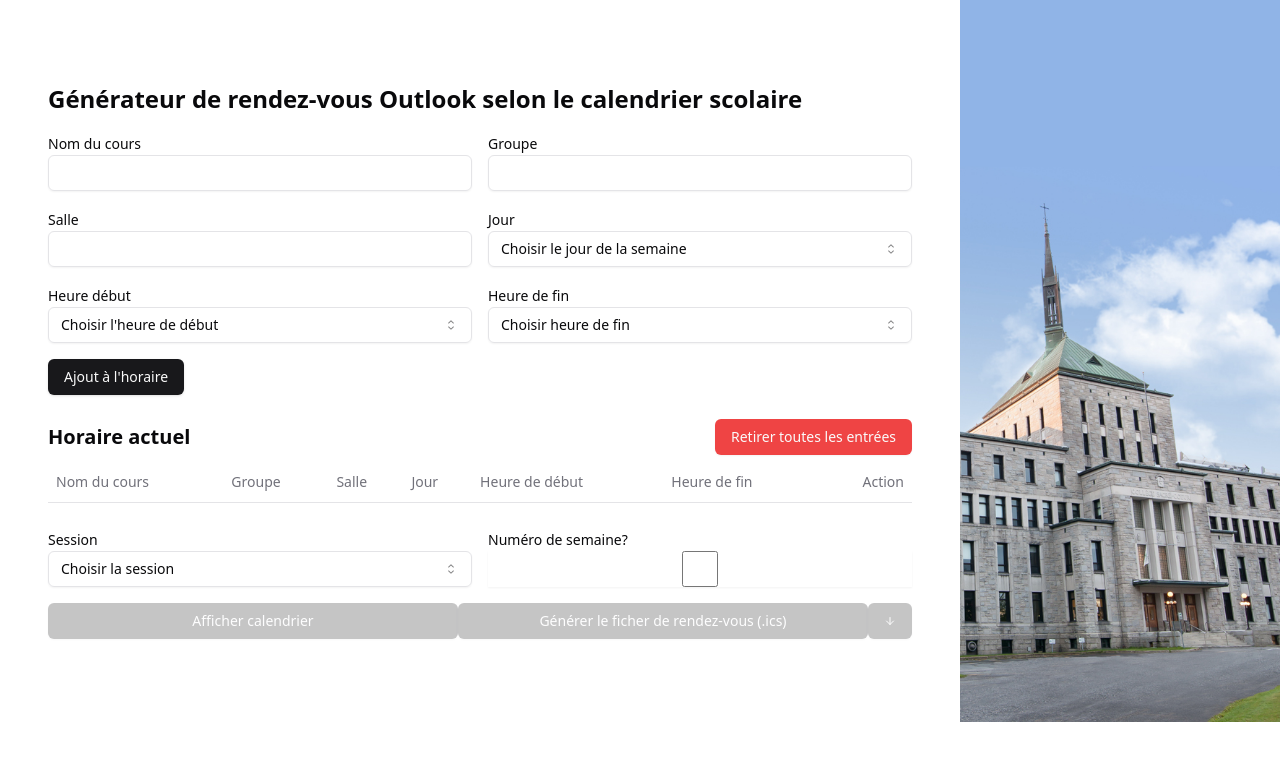
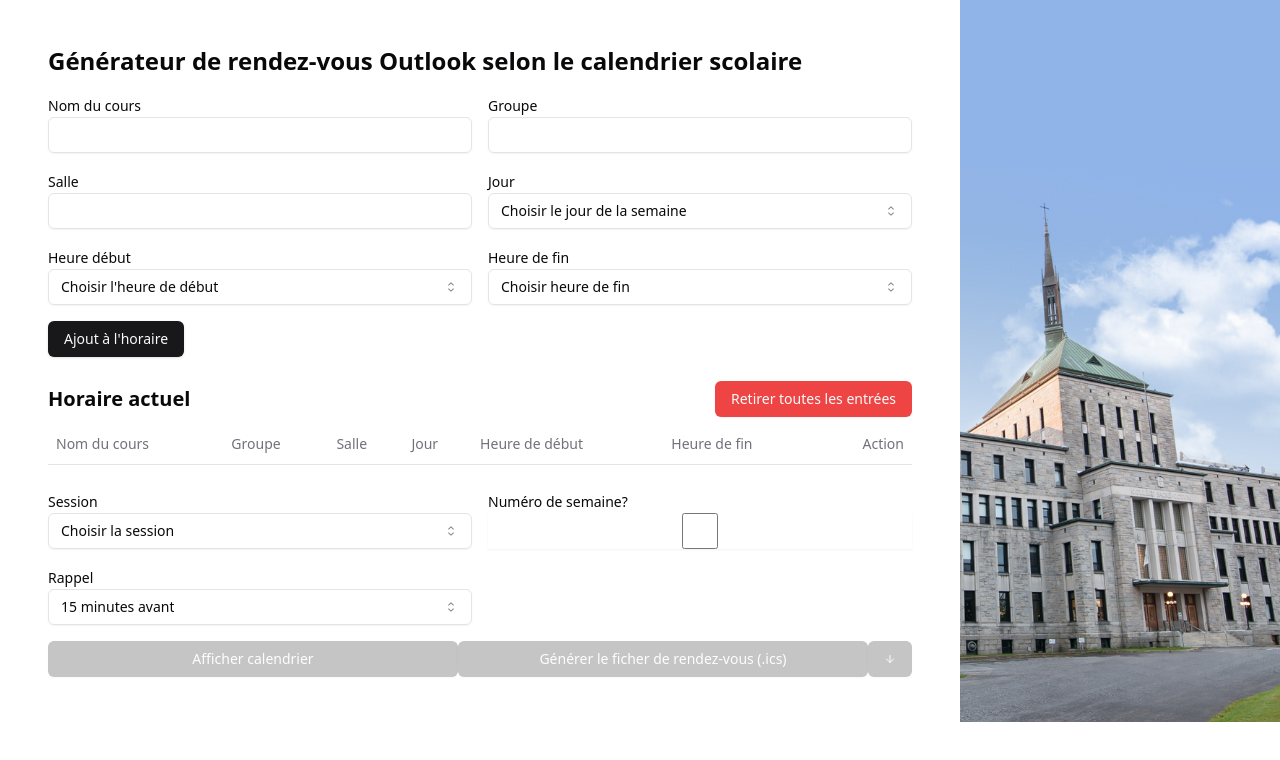
Before and after one commit to cegepvictoetienne/horaire-web, a React (Vite) app: page / in a window 1280 px wide. Shown: the top 760 px of the page. Built offline with nearby package versions, Linux system fonts and the light colour scheme.

Commit message:
ajout option de rappel

```diff
--- a/src/components/horaire-hebdo.tsx
+++ b/src/components/horaire-hebdo.tsx
@@ -73,6 +73,7 @@ export function HoraireHebdoComponent() {
   const [heureDebut, setHeureDebut] = useState('');
   const [heureFin, setHeureFin] = useState('');
   const [jour, setJour] = useState('');
+  const [rappel, setRappel] = useState('15 minutes avant');
   const [horaire, setHoraire] = useState<IEntree[]>([]);
   const [session, setSession] = useState('');
   const [joursCalendrier, setJoursCalendrier] = useState<IJourCalendrier[]>([]);
@@ -85,6 +86,7 @@ export function HoraireHebdoComponent() {
     heureDebut: '',
     heureFin: '',
     jour: '',
+    rappel: '',
   });
   const [isOpen, setIsOpen] = useState(false);
 
@@ -98,7 +100,8 @@ export function HoraireHebdoComponent() {
     const calendrier = genererCalendrier(
       horaire,
       calendrierData.calendrier,
-      ajouterSemaine
+      ajouterSemaine,
+      rappel
     );
 
     const calendrierAvecStartEtEnd = calendrier.map((entry) => {
@@ -176,6 +179,8 @@ export function HoraireHebdoComponent() {
     'Dimanche',
   ];
 
+  const listeRappels = ['15 minutes avant', '30 minutes avant', 'aucun rappel'];
+
   const validerFormulaire = () => {
     let estValide = true;
     const nouvellesErreurs = {
@@ -185,6 +190,7 @@ export function HoraireHebdoComponent() {
       heureDebut: '',
       heureFin: '',
       jour: '',
+      rappel: '',
     };
 
     if (!nomCours.trim()) {
@@ -267,7 +273,8 @@ export function HoraireHebdoComponent() {
     const calendrier = genererCalendrier(
       horaire,
       calendrierData.calendrier,
-      ajouterSemaine
+      ajouterSemaine,
+      rappel
     );
 
     // Créer le fichier de calendrier
@@ -529,6 +536,27 @@ export function HoraireHebdoComponent() {
             type="checkbox"
           />
         </div>
+        <div>
+          <Label htmlFor="rappel">Rappel</Label>
+          <Select value={rappel} onValueChange={setRappel} required>
+            <SelectTrigger
+              id="rappel"
+              className={erreurs.rappel ? 'border-red-500' : ''}
+            >
+              <SelectValue placeholder="Choisir le rappel" />
+            </SelectTrigger>
+            <SelectContent>
+              {listeRappels.map((nomRappel) => (
+                <SelectItem key={nomRappel} value={nomRappel}>
+                  {nomRappel}
+                </SelectItem>
+              ))}
+            </SelectContent>
+          </Select>
+          {erreurs.rappel && (
+            <p className="text-red-500 text-sm mt-1">{erreurs.rappel}</p>
+          )}
+        </div>
       </div>
 
       <motion.div
--- a/src/tools/calendar.ts
+++ b/src/tools/calendar.ts
@@ -23,17 +23,30 @@ import IJourCalendrier from '@/models/ijourcalendrier';
 export function genererCalendrier(
   entrees: IEntree[],
   joursCalendrier: IJourCalendrier[],
-  ajouterSemaine: boolean
+  ajouterSemaine: boolean,
+  rappel: string
 ): IEntreeCalendrierICS[] {
   const calendrier: IEntreeCalendrierICS[] = [];
 
-  let alarms: IAlarme[] = [
+  let alarms: IAlarme[];
+
+  if (rappel === '15 minutes avant') {
+    alarms = [
       {
         action: 'display',
         trigger: { hours: 0, minutes: 15, before: true },
         description: '15 minutes avant le cours',
       },
     ];
+  } else if (rappel === '30 minutes avant') {
+    alarms = [
+      {
+        action: 'display',
+        trigger: { hours: 0, minutes: 30, before: true },
+        description: '30 minutes avant le cours',
+      },
+    ];
+  }
 
   joursCalendrier.forEach((jour) => {
     const jourDate = new Date(jour.date);
@@ -91,7 +104,8 @@ export const genererCalendrierAvecStartEtEnd = (
   const calendrier = genererCalendrier(
     horaire,
     joursCalendrier,
-    ajouterSemaine
+    ajouterSemaine,
+    '15 minutes avant'
   );
 
   const calendrierAvecStartEtEnd = calendrier.map((entry) => {
```
Lines whose indentation alone changed are shown as unchanged.
